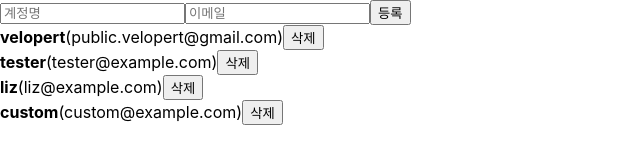
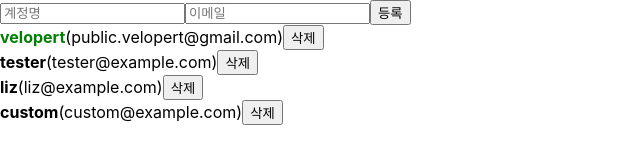
Before and after one commit to Kangbeom-Kim/Modern-react, a React (Create React App) app: page / in a window 1280 px wide. Shown: the top 160 px of the page, without its empty margins (0-640 px from the left). Built offline with nearby package versions, Linux system fonts and the light colour scheme.

Commit message:
배열의 항목 수정하기

```diff
--- a/src/App.js
+++ b/src/App.js
@@ -11,29 +11,33 @@ function App() {
     {
       id: 1,
       username: 'velopert',
-      email: 'public.velopert@gmail.com'
+      email: 'public.velopert@gmail.com',
+      active: true
     },
     {
       id: 2,
       username: 'tester',
-      email: 'tester@example.com'
+      email: 'tester@example.com',
+      active: false
     },
     {
       id: 3,
       username: 'liz',
-      email: 'liz@example.com'
+      email: 'liz@example.com',
+      active: false
     },
     {
       id: 4,
       username: 'custom',
-      email: 'custom@example.com'
+      email: 'custom@example.com',
+      active: false
     },
   ];
 
   const [ inputs, setInputs ] = useState(initialState);
   const { username, email } = inputs;
   const onChange = (e) => {
-    const { name, value} = e.target;
+    const { name, value } = e.target;
     setInputs({
       ...inputs,
       [name]: value
@@ -60,6 +64,14 @@ function App() {
 
   const onRemove = (id) => {
     setUsers(users.filter(user => user.id!==id));
+  };
+
+  const onToggle = (id) => {
+    setUsers(
+      users.map(user =>
+        user.id === id ? { ...user, active: !user.active } : user
+      )
+    );
   }
   return (
     <>
@@ -69,7 +81,7 @@ function App() {
         onChange={onChange}
         onCreate={onCreate}
       />
-      <UserList users={users} onRemove={onRemove}/>
+      <UserList users={users} onRemove={onRemove} onToggle={onToggle}/>
 
     </>
   );
--- a/src/UserList.js
+++ b/src/UserList.js
@@ -1,10 +1,18 @@
 import React from 'react';
 
-function User({ user, onRemove }) {
+function User({ user, onRemove, onToggle }) {
     return (
         <>
             <div>
-                <b>{user.username}</b>
+                <b
+                    style={{
+                        cursor: 'pointer',
+                        color: user.active ? 'green' : 'black'
+                    }}
+                    onClick={() => onToggle(user.id)}
+                >
+                    {user.username}
+                </b>
                 <span>({user.email})</span>
                 <button onClick={() => onRemove(user.id)}>삭제</button>
             </div>
@@ -12,12 +20,17 @@ function User({ user, onRemove }) {
         </>
     );
 }
-export default function UserList({ users, onRemove }) {
+export default function UserList({ users, onRemove, onToggle }) {
 
     return (
         <div>
             {users.map((data, index) => (
-                <User user={data} key={index} onRemove={onRemove}/>
+                <User
+                    user={data}
+                    key={index}
+                    onRemove={onRemove}
+                    onToggle={onToggle}
+                />
             ))}
         </div>
     );
```
